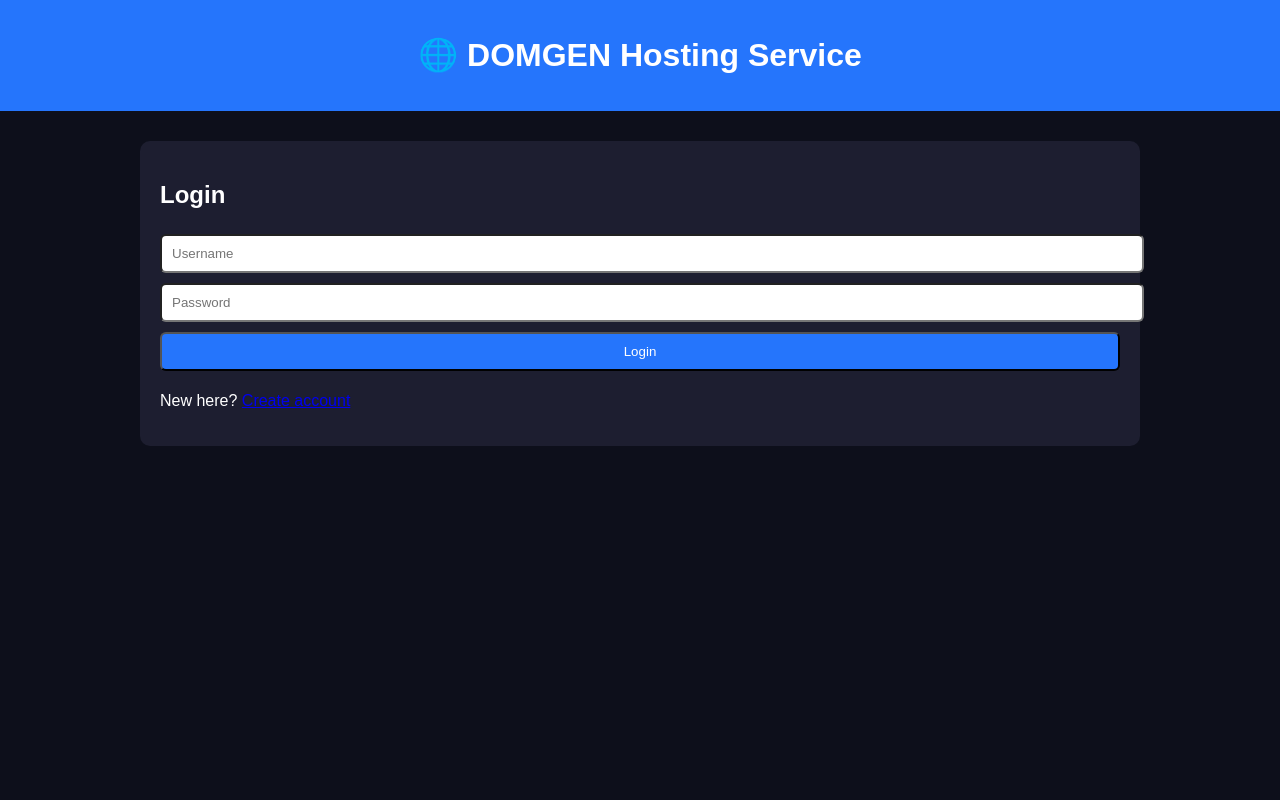
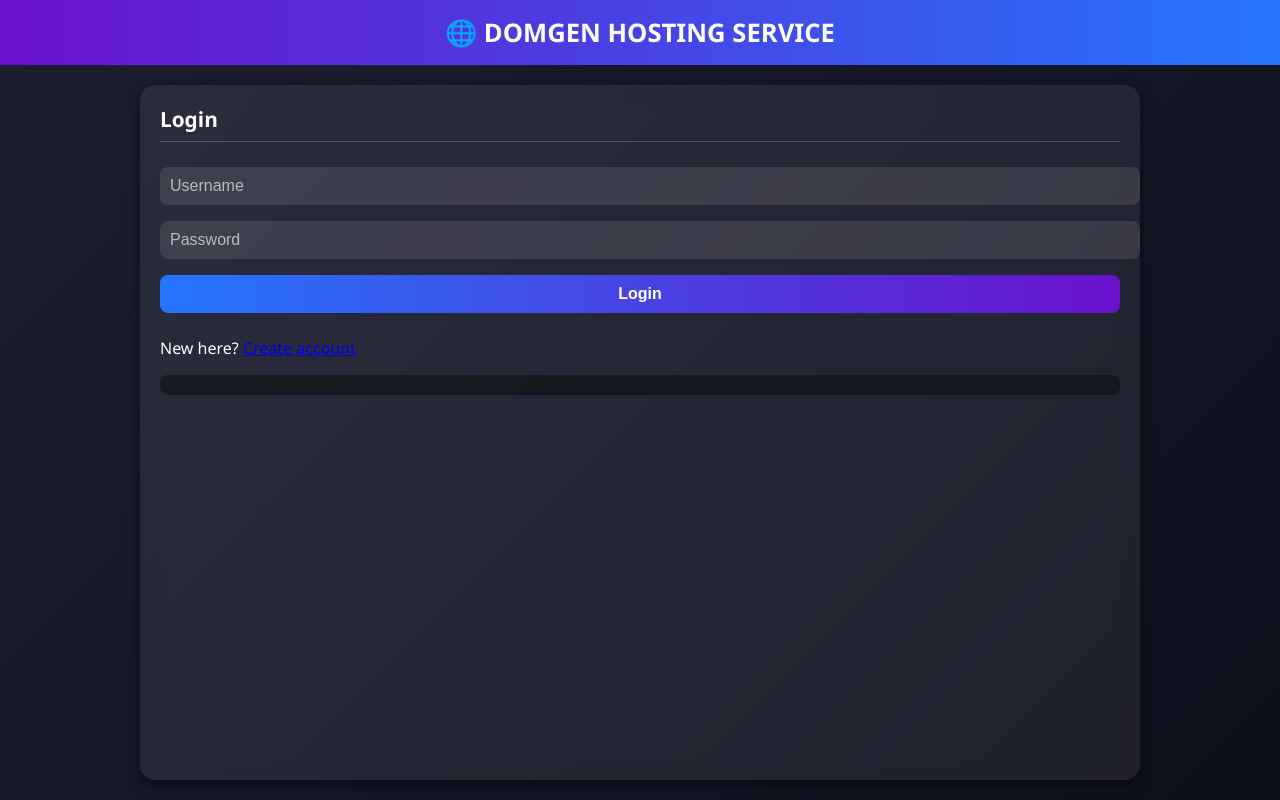
Before and after one commit to supreme-ai-gif/Domgen-HOSTING-, a Flask app: page / in a window 1280 px wide. Run offline with Flask 3, Linux system fonts and the light colour scheme.

Commit message:
Update index.html

```diff
--- a/templates/index.html
+++ b/templates/index.html
@@ -5,148 +5,207 @@
   <meta name="viewport" content="width=device-width, initial-scale=1.0">
   <title>DOMGEN Hosting</title>
   <style>
-    body { margin:0; font-family:sans-serif; background:#0d0f1b; color:#fff; }
-    header { background:#2575fc; padding:15px; text-align:center; }
-    .hidden{display:none;}
-    .container{max-width:1000px;margin:auto;padding:20px;}
-    .card{background:#1d1e30;padding:20px;margin:10px 0;border-radius:10px;}
-    input,button{width:100%;padding:10px;margin:5px 0;border-radius:6px;}
-    button{background:#2575fc;color:#fff;cursor:pointer;}
-    button:hover{opacity:0.9;}
-    .btn-whatsapp{background:#25d366;text-decoration:none;color:#fff;padding:10px;display:block;text-align:center;margin-top:10px;}
-    table{width:100%;border-collapse:collapse;margin-top:10px;}
-    th,td{padding:8px;border-bottom:1px solid #444;text-align:left;}
+    body {
+      margin: 0; font-family: "Segoe UI", Roboto, sans-serif;
+      background: linear-gradient(135deg, #1d1e30, #0d0f1b); color: #fff;
+      min-height: 100vh; display: flex; flex-direction: column;
+    }
+    header {
+      background: linear-gradient(90deg, #6a11cb, #2575fc);
+      padding: 15px; text-align: center; position: sticky; top: 0; z-index: 1000;
+    }
+    header h1 { margin: 0; font-size: 1.6em; }
+    main { flex: 1; display: flex; justify-content: center; padding: 20px; }
+    .container { width: 100%; max-width: 1000px; display: grid; gap: 20px; }
+    .card {
+      background: rgba(255,255,255,0.07); border-radius: 15px;
+      padding: 20px; box-shadow: 0 4px 12px rgba(0,0,0,0.5); backdrop-filter: blur(10px);
+    }
+    .card h2 { margin-top: 0; font-size: 1.3em; border-bottom: 1px solid rgba(255,255,255,0.2); padding-bottom: 8px; }
+    input, button { width: 100%; padding: 10px; margin: 8px 0;
+      border-radius: 8px; border: none; outline: none; font-size: 1em; }
+    input { background: rgba(255,255,255,0.1); color: #fff; }
+    input::placeholder { color: #bbb; }
+    button { background: linear-gradient(90deg, #2575fc, #6a11cb);
+      color: #fff; font-weight: bold; cursor: pointer; transition: transform 0.2s ease, opacity 0.2s ease; }
+    button:hover { opacity: 0.9; transform: translateY(-2px); }
+    .btn-logout { background: #e63946; }
+    .btn-whatsapp { background: #25d366; text-align: center; text-decoration: none;
+      display: inline-block; padding: 10px; border-radius: 8px; font-weight: bold; }
+    .hidden { display: none; }
+    table { width: 100%; border-collapse: collapse; margin-top: 10px; }
+    th, td { padding: 10px; border-bottom: 1px solid rgba(255,255,255,0.2); text-align: left; }
+    th { background: rgba(255,255,255,0.15); }
+    pre { background: rgba(0,0,0,0.4); padding: 10px; border-radius: 8px;
+      max-height: 150px; overflow-y: auto; white-space: pre-wrap; }
+    @media (min-width: 768px) {
+      .container { grid-template-columns: repeat(2, 1fr); }
+      .container .card:nth-child(1) { grid-column: span 2; }
+    }
   </style>
 </head>
 <body>
-<header><h1>🌐 DOMGEN Hosting Service</h1></header>
+<header><h1>🌐 DOMGEN HOSTING SERVICE</h1></header>
+<main>
   <div class="container">
 
     <!-- Login -->
-  <div class="card" id="loginSection">
+    <section class="card" id="loginSection">
       <h2>Login</h2>
       <form id="loginForm">
-      <input id="inUser" placeholder="Username" required>
+        <input id="inUser" type="text" placeholder="Username" required>
         <input id="inPass" type="password" placeholder="Password" required>
         <button type="submit">Login</button>
+        <p>New here? <a href="#" onclick="showCreate()">Create account</a></p>
       </form>
-    <p>New here? <a href="#" onclick="showCreate()">Create account</a></p>
       <pre id="authMsg"></pre>
-  </div>
+    </section>
 
     <!-- Create Account -->
-  <div class="card hidden" id="createSection">
+    <section class="card hidden" id="createSection">
       <h2>Create Account</h2>
       <form id="createForm">
-      <input id="newUser" placeholder="Username" required>
+        <input id="newUser" type="text" placeholder="Username" required>
         <input id="newPass" type="password" placeholder="Password" required>
         <button type="submit">Create</button>
+        <p>Already have account? <a href="#" onclick="showLogin()">Login</a></p>
       </form>
-    <p>Already registered? <a href="#" onclick="showLogin()">Login</a></p>
       <pre id="createMsg"></pre>
-  </div>
+    </section>
 
     <!-- User Dashboard -->
-  <div class="card hidden" id="userDashboard">
+    <section class="card hidden" id="userDashboard">
       <h2>User Dashboard</h2>
-    <p>Welcome <b id="userLabel"></b> | Uses left: <span id="usesLeft">0</span></p>
+      <p>Welcome, <strong id="userLabel"></strong> | Uses left: <span id="usesLeft">0</span></p>
       <input id="siteName" placeholder="Site name">
       <input id="siteFile" type="file" accept=".zip">
       <button onclick="uploadSite()">Upload</button>
       <pre id="uploadResult"></pre>
-    <a class="btn-whatsapp hidden" id="contactBtn" target="_blank">💬 Contact Admin</a>
-    <button onclick="logout()">Logout</button>
-  </div>
+      <a id="contactBtn" class="btn-whatsapp hidden" href="https://chat.whatsapp.com/KA28UYJhcCiHneYVHxcCdk" target="_blank">💬 Contact Admin</a>
+      <button class="btn-logout" onclick="logout()">Logout</button>
+    </section>
 
-  <div class="card hidden" id="redeemSection">
+    <!-- User Sites -->
+    <section class="card hidden" id="sitesSection">
+      <h2>Your Sites</h2>
+      <button onclick="listSites()">Refresh</button>
+      <table id="sitesTable"><thead><tr><th>Site</th><th>Files</th><th>Link</th><th>Action</th></tr></thead><tbody></tbody></table>
+    </section>
+
+    <!-- Redeem -->
+    <section class="card hidden" id="redeemSection">
       <h2>Redeem Code</h2>
       <input id="redeemInput" placeholder="Enter redeem code">
       <button onclick="redeem()">Redeem</button>
       <pre id="redeemResult"></pre>
-  </div>
+    </section>
 
     <!-- Admin Dashboard -->
-  <div class="card hidden" id="adminDashboard">
+    <section class="card hidden" id="adminDashboard">
       <h2>Admin Dashboard</h2>
-    <input id="genSlots" type="number" value="5">
-    <input id="genUses" type="number" value="1">
-    <button onclick="generateCode()">Generate Redeem Code</button>
+      <input id="adminSiteName" placeholder="Site name">
+      <input id="adminSiteFile" type="file" accept=".zip">
+      <button onclick="adminUpload()">Upload Site</button>
+      <pre id="adminUploadResult"></pre>
+    </section>
+
+    <!-- Codes -->
+    <section class="card hidden" id="adminCodes">
+      <h2>Redeem Codes</h2>
+      <input id="genSlots" type="number" placeholder="Slots" value="5">
+      <input id="genUses" type="number" placeholder="Uses" value="1">
+      <button onclick="generateCode()">Generate Code</button>
       <pre id="genResult"></pre>
-    <h3>All Codes</h3>
-    <table id="codesTable"><thead><tr><th>Code</th><th>Slots</th><th>Remaining</th><th>Used By</th></tr></thead><tbody></tbody></table>
-    <h3>All Users</h3>
-    <table id="usersTable"><thead><tr><th>Username</th><th>Role</th><th>Uses Left</th></tr></thead><tbody></tbody></table>
-  </div>
+      <table id="codesTable"><thead><tr><th>Code</th><th>Slots</th><th>Remaining Uses</th><th>Used By</th></tr></thead><tbody></tbody></table>
+    </section>
+
+    <!-- Users -->
+    <section class="card hidden" id="adminUsers">
+      <h2>All Users</h2>
+      <table id="usersTable"><thead><tr><th>Username</th><th>Uses Left</th></tr></thead><tbody></tbody></table>
+    </section>
 
   </div>
+</main>
 
 <script>
-let currentUser=null, currentRole=null;
+  const API_BASE = "https://domgen-hosting.onrender.com"; // change to your Render backend link
 
-function showCreate(){loginSection.classList.add("hidden");createSection.classList.remove("hidden");}
-function showLogin(){createSection.classList.add("hidden");loginSection.classList.remove("hidden");}
+  function showCreate(){ loginSection.classList.add("hidden"); createSection.classList.remove("hidden"); }
+  function showLogin(){ createSection.classList.add("hidden"); loginSection.classList.remove("hidden"); }
 
-document.getElementById("loginForm").onsubmit=async e=>{
+  // Login
+  document.getElementById("loginForm").addEventListener("submit", async (e) => {
     e.preventDefault();
-  let res=await fetch("/login_user",{method:"POST",headers:{"Content-Type":"application/json"},
-  body:JSON.stringify({username:inUser.value,password:inPass.value})});
-  let data=await res.json();
-  if(data.status==="ok"){
-    currentUser=inUser.value;currentRole=data.role;
-    userLabel.textContent=currentUser;
-    usesLeft.textContent=data.uses_left;
-    loginSection.classList.add("hidden");
-    if(currentRole==="admin"){adminDashboard.classList.remove("hidden");loadCodes();loadUsers();}
-    else{userDashboard.classList.remove("hidden");redeemSection.classList.remove("hidden");}
-  }else authMsg.textContent=data.message;
-};
+    let username = inUser.value, password = inPass.value;
+    let res = await fetch(`${API_BASE}/api/login`, {
+      method: "POST", headers: { "Content-Type": "application/json" },
+      body: JSON.stringify({ username, password })
+    });
+    let data = await res.json();
+    authMsg.textContent = data.message || JSON.stringify(data);
+    if (res.ok) { localStorage.setItem("user", JSON.stringify(data)); location.reload(); }
+  });
 
-document.getElementById("createForm").onsubmit=async e=>{
+  // Create account
+  document.getElementById("createForm").addEventListener("submit", async (e) => {
     e.preventDefault();
-  let res=await fetch("/create_account",{method:"POST",headers:{"Content-Type":"application/json"},
-  body:JSON.stringify({username:newUser.value,password:newPass.value})});
-  let data=await res.json();
-  createMsg.textContent=data.message;
-};
+    let username = newUser.value, password = newPass.value;
+    let res = await fetch(`${API_BASE}/api/create`, {
+      method: "POST", headers: { "Content-Type": "application/json" },
+      body: JSON.stringify({ username, password })
+    });
+    let data = await res.json();
+    createMsg.textContent = data.message || JSON.stringify(data);
+  });
+
+  function logout(){ localStorage.removeItem("user"); location.reload(); }
 
   async function uploadSite(){
-  let f=siteFile.files[0];if(!f)return;
-  let fd=new FormData();fd.append("username",currentUser);fd.append("site_name",siteName.value);fd.append("file",f);
-  let res=await fetch("/upload",{method:"POST",body:fd});let data=await res.json();
-  uploadResult.textContent=data.message;
-  if(data.contact){contactBtn.href=data.contact;contactBtn.classList.remove("hidden");}
-  usesLeft.textContent=data.uses_left||usesLeft.textContent;
+    let user = JSON.parse(localStorage.getItem("user"));
+    let file = siteFile.files[0]; let fd = new FormData();
+    fd.append("file", file); fd.append("site_name", siteName.value); fd.append("username", user.username);
+    let res = await fetch(`${API_BASE}/api/upload`, { method: "POST", body: fd });
+    uploadResult.textContent = (await res.json()).message;
+  }
+
+  async function listSites(){
+    let user = JSON.parse(localStorage.getItem("user"));
+    let res = await fetch(`${API_BASE}/api/sites?username=${user.username}`);
+    let sites = await res.json(); sitesTable.querySelector("tbody").innerHTML = "";
+    sites.forEach(s => sitesTable.querySelector("tbody").innerHTML += `<tr><td>${s.name}</td><td>${s.files}</td><td><a href="${s.link}" target="_blank">Visit</a></td></tr>`);
   }
 
   async function redeem(){
-  let res=await fetch("/redeem",{method:"POST",headers:{"Content-Type":"application/json"},
-  body:JSON.stringify({username:currentUser,code:redeemInput.value})});
-  let data=await res.json();redeemResult.textContent=data.message;usesLeft.textContent=data.uses_left||usesLeft.textContent;
+    let user = JSON.parse(localStorage.getItem("user"));
+    let res = await fetch(`${API_BASE}/api/redeem`, {
+      method: "POST", headers: { "Content-Type": "application/json" },
+      body: JSON.stringify({ username: user.username, code: redeemInput.value })
+    });
+    redeemResult.textContent = (await res.json()).message;
   }
 
   async function generateCode(){
-  let res=await fetch("/generate_code",{method:"POST",headers:{"Content-Type":"application/json"},
-  body:JSON.stringify({slots:genSlots.value,uses:genUses.value})});
-  let data=await res.json();genResult.textContent="Code: "+data.code;loadCodes();
+    let res = await fetch(`${API_BASE}/api/admin/generate`, {
+      method: "POST", headers: { "Content-Type": "application/json" },
+      body: JSON.stringify({ slots: genSlots.value, uses: genUses.value })
+    });
+    genResult.textContent = (await res.json()).code;
   }
 
-async function loadCodes(){
-  let res=await fetch("/list_codes");let data=await res.json();
-  let tbody=codesTable.querySelector("tbody");tbody.innerHTML="";
-  Object.entries(data).forEach(([c,v])=>{
-    tbody.innerHTML+=`<tr><td>${c}</td><td>${v.slots}</td><td>${v.remaining}</td><td>${v.used_by.join(",")}</td></tr>`;
-  });
+  // AUTO-DASHBOARD SWITCH
+  window.onload = async () => {
+    let user = JSON.parse(localStorage.getItem("user"));
+    if (!user) return;
+    loginSection.classList.add("hidden"); createSection.classList.add("hidden");
+    if (user.username === "admin") { // Admin
+      adminDashboard.classList.remove("hidden"); adminCodes.classList.remove("hidden"); adminUsers.classList.remove("hidden");
+    } else { // Normal user
+      userDashboard.classList.remove("hidden"); sitesSection.classList.remove("hidden"); redeemSection.classList.remove("hidden");
+      userLabel.textContent = user.username; usesLeft.textContent = user.uses_left || 0;
+      if ((user.uses_left||0) <= 0) contactBtn.classList.remove("hidden");
     }
-
-async function loadUsers(){
-  let res=await fetch("/list_users");let data=await res.json();
-  let tbody=usersTable.querySelector("tbody");tbody.innerHTML="";
-  Object.entries(data).forEach(([u,v])=>{
-    tbody.innerHTML+=`<tr><td>${u}</td><td>${v.role}</td><td>${v.uses_left}</td></tr>`;
-  });
   }
-
-function logout(){location.reload();}
 </script>
 </body>
 </html>
```
Lines whose indentation alone changed are shown as unchanged.
